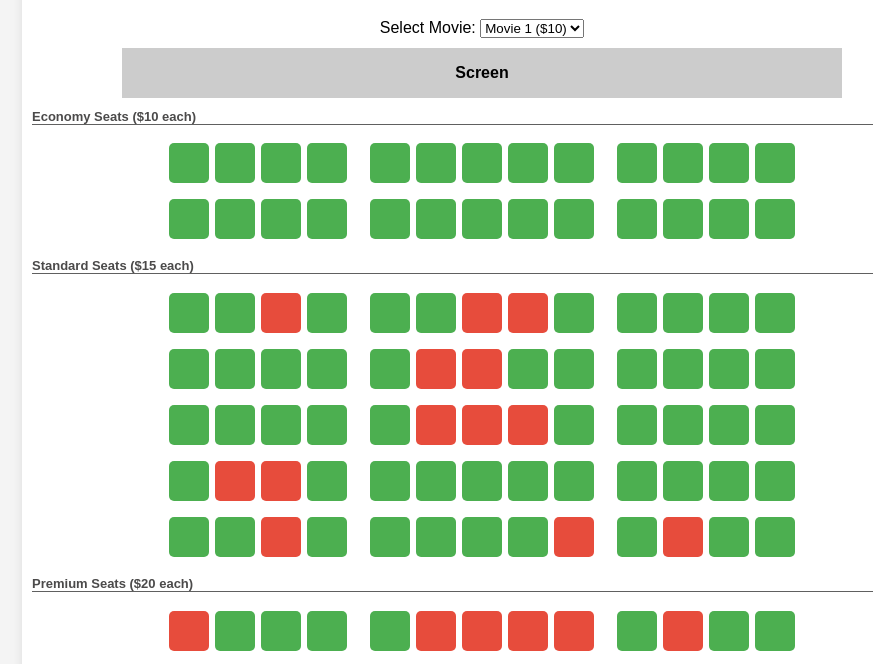
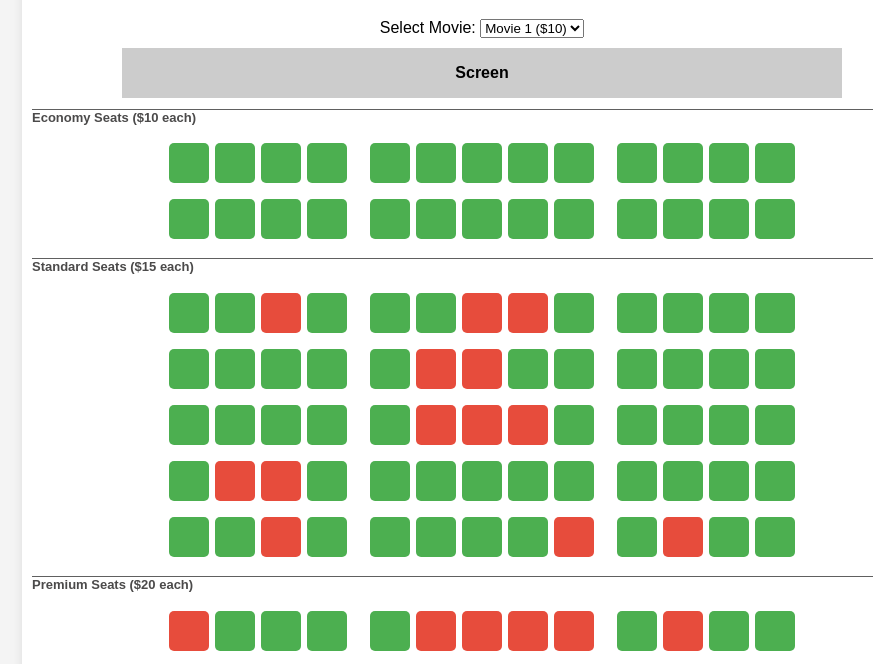
Before and after one commit to reun100e/Sugarland-Theaters-Seat-Booking-UI, a plain HTML site: page index.html in a window 1280 px wide. Shown: the part 91-755 px from the top of the page, without its empty margins (158-1031 px from the left). Drawn offline with Linux system fonts and the light colour scheme.

Commit message:
update ui

```diff
--- a/styles.css
+++ b/styles.css
@@ -15,7 +15,7 @@ h2 {
   font-size: small;
   text-align: left;
   color: #4b4a4a;
-  border-bottom: solid rgb(96, 96, 96) 1px;
+  border-top: solid rgb(96, 96, 96) 1px;
 }
 
 .container {
```
